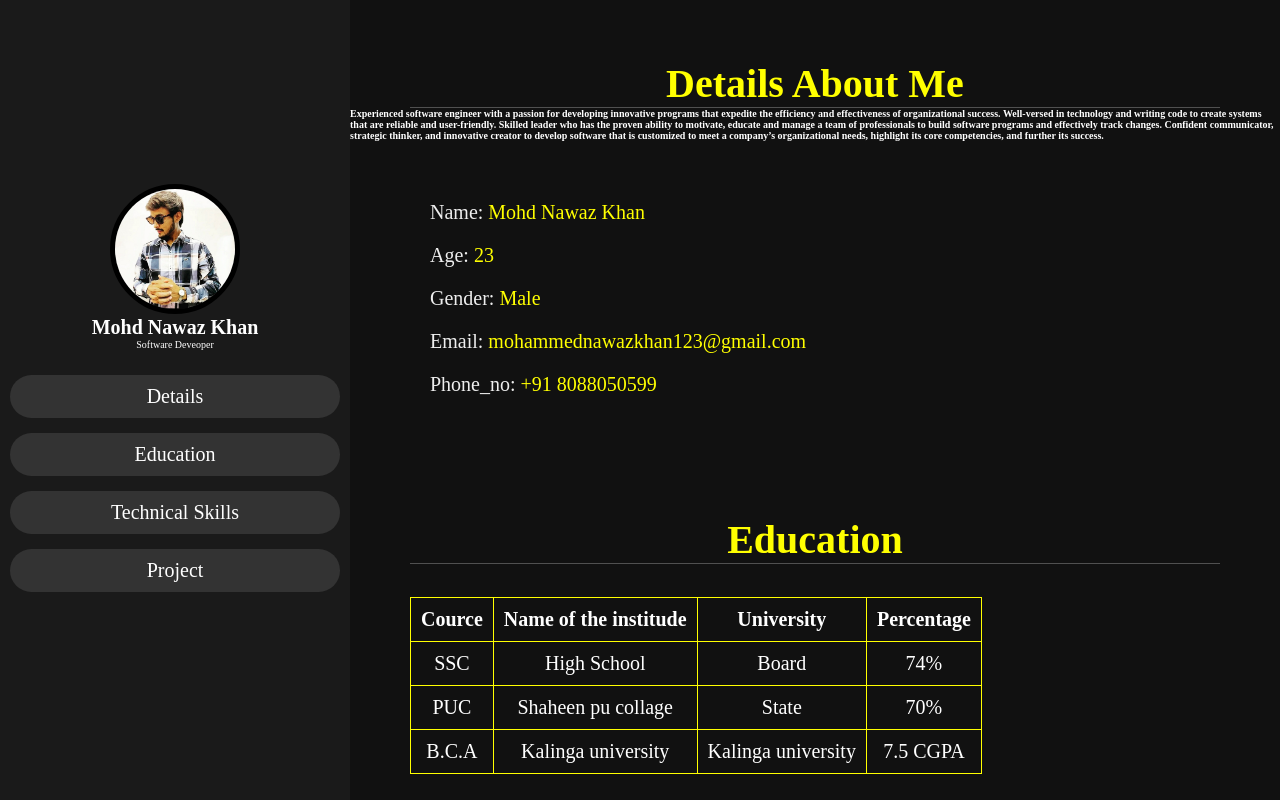
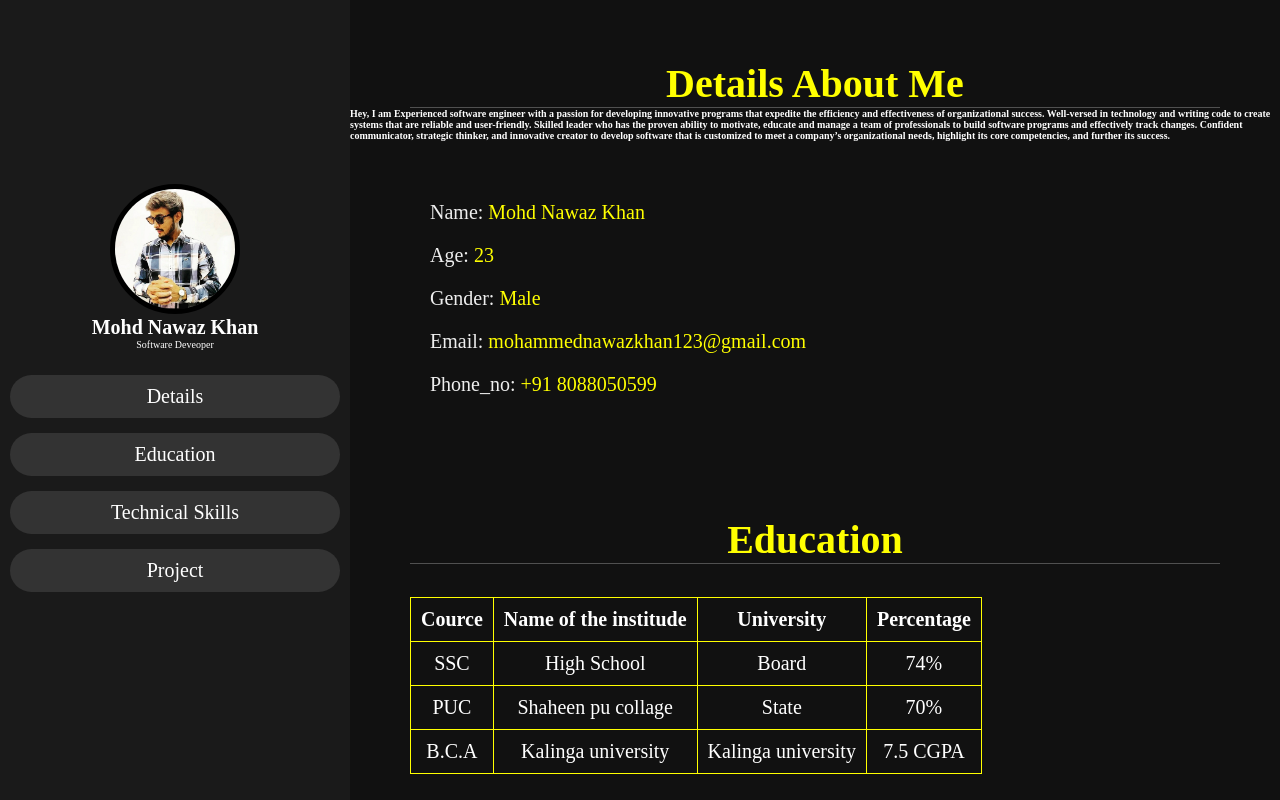
Before and after one commit to khanmotors777555/My_resume, a plain HTML site: page index.html in a window 1280 px wide. Shown: the top 800 px of the page. Drawn offline with Linux system fonts and the light colour scheme.

Commit message:
Update index.html

```diff
--- a/index.html
+++ b/index.html
@@ -25,7 +25,7 @@
     </header>
     <section class="Details" id="Details">
         <h1 class="heading"><span>Details About Me</span></h1>
-        <h4 style="color: white;">Experienced software engineer with a passion for developing innovative programs that expedite the efficiency and effectiveness of organizational success. Well-versed in technology and writing code to create systems that are reliable and user-friendly. Skilled leader who has the proven ability to motivate, educate and manage a team of professionals to build software programs and effectively track changes. Confident communicator, strategic thinker, and innovative creator to develop software that is customized to meet a company’s organizational needs, highlight its core competencies, and further its success.
+        <h4 style="color: white;">Hey, I am Experienced software engineer with a passion for developing innovative programs that expedite the efficiency and effectiveness of organizational success. Well-versed in technology and writing code to create systems that are reliable and user-friendly. Skilled leader who has the proven ability to motivate, educate and manage a team of professionals to build software programs and effectively track changes. Confident communicator, strategic thinker, and innovative creator to develop software that is customized to meet a company’s organizational needs, highlight its core competencies, and further its success.
             </h4>
 
         <div class="Row">
```
